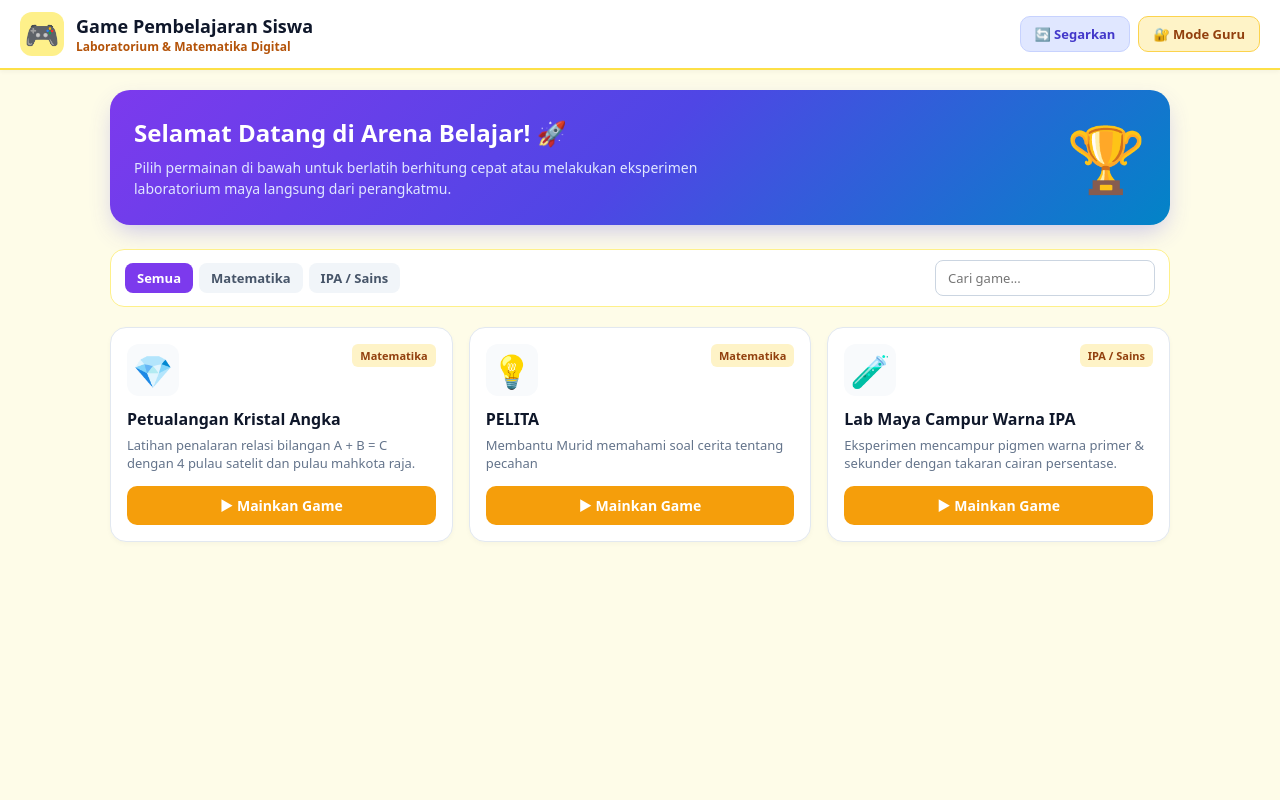
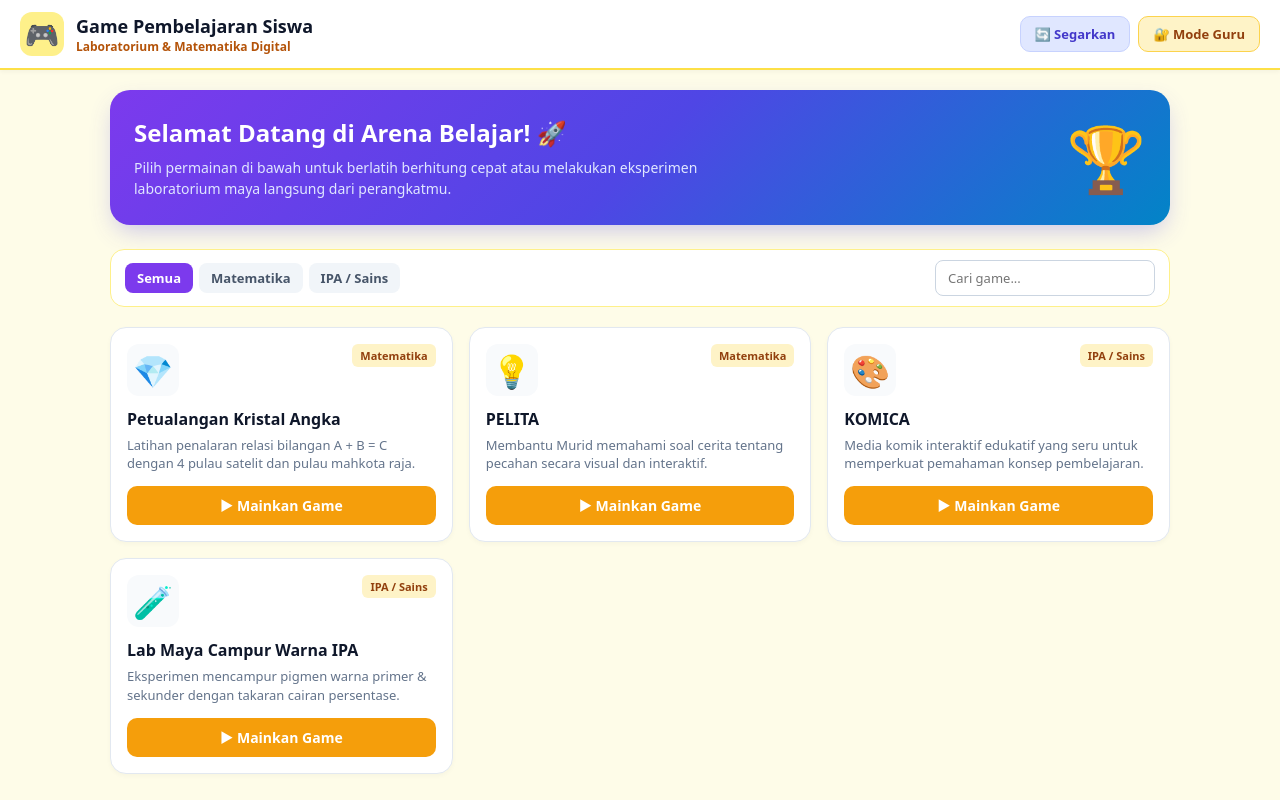
Before and after one commit to riski76686/game-edukasi-interaktif, a plain HTML site: page index.html in a window 1280 px wide. Drawn offline with Linux system fonts and the light colour scheme.

Commit message:
Update index.html

```diff
--- a/index.html
+++ b/index.html
@@ -374,7 +374,7 @@
       <h3 id="formTitle" style="font-size:18px; margin-bottom:12px;">Tambah Game</h3>
       <input type="hidden" id="gameId">
 
-      <label style="font-size:12px; font-weight:700;">Ikon Emoji (cth: 💡 / 💎 / 🧪)</label>
+      <label style="font-size:12px; font-weight:700;">Ikon Emoji (cth: 💡 / 💎 / 🧪 / 🎨)</label>
       <input type="text" id="gameEmoji" value="🎮">
 
       <label style="font-size:12px; font-weight:700;">Judul Game</label>
@@ -416,8 +416,17 @@
         title: "PELITA",
         category: "math",
         categoryText: "Matematika",
-        desc: "Membantu Murid memahami soal cerita tentang pecahan",
-        url: "https://script.google.com/a/macros/admin.sd.belajar.id/s/AKfycbzp9GkUQV2OUG2mAt3RRJ8p11Aeng1Pw1vuRQlRpDnqBK0mMnwiCHKUqbBrebCN4BpEBA/exec"
+        desc: "Membantu Murid memahami soal cerita tentang pecahan secara visual dan interaktif.",
+        url: "https://script.google.com/macros/s/AKfycbzp9GkUQV2OUG2mAt3RRJ8p11Aeng1Pw1vuRQlRpDnqBK0mMnwiCHKUqbBrebCN4BpEBA/exec"
+      },
+      {
+        id: "game-komica",
+        emoji: "🎨",
+        title: "KOMICA",
+        category: "science",
+        categoryText: "IPA / Sains",
+        desc: "Media komik interaktif edukatif yang seru untuk memperkuat pemahaman konsep pembelajaran.",
+        url: "https://script.google.com/a/macros/admin.sd.belajar.id/s/AKfycbyTdQ9NkqKy8qoDaqNVpJeqhbHzDLD3WpYS45AzbqgfbIZk3x5X-YMTQUF-XWtjF24/exec"
       },
       {
         id: "lab-warna",
@@ -439,7 +448,6 @@
         localStorage.setItem('guru_pin_kunci', '1234');
       }
 
-      // Gabungkan daftar bawaan dengan game buatan pengguna agar daftar default tidak pernah hilang
       var savedCustom = localStorage.getItem('portal_user_custom_games');
       var customGames = [];
       if (savedCustom) {
@@ -450,12 +458,13 @@
         }
       }
 
-      // Default games selalu dimuat pertama
+      // Daftar bawaan selalu termuat lebih dulu
       gamesList = initialGames.concat(customGames);
       renderGames();
     }
 
     function forceSyncDefaultGames() {
+      localStorage.removeItem('portal_user_custom_games');
       localStorage.removeItem('portal_games_list_data');
       localStorage.removeItem('portal_games_list_data_v2');
       localStorage.removeItem('portal_games_list_data_v3');
@@ -642,7 +651,6 @@
         gamesList.push(dataObj);
       }
 
-      // Simpan custom game saja ke storage
       var customOnly = gamesList.filter(function(g) {
         return !initialGames.some(function(initG) { return initG.id === g.id; });
       });
```
